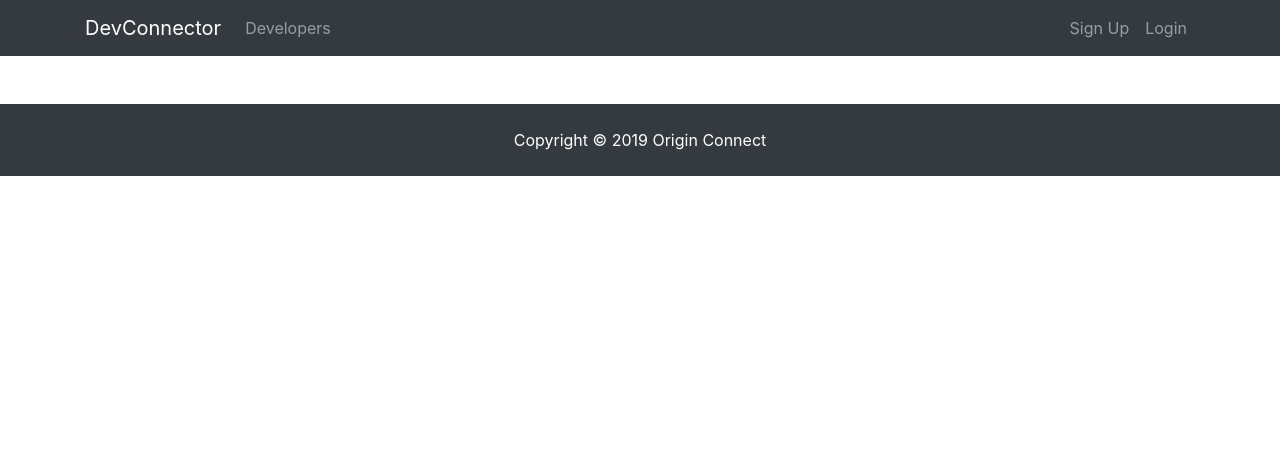
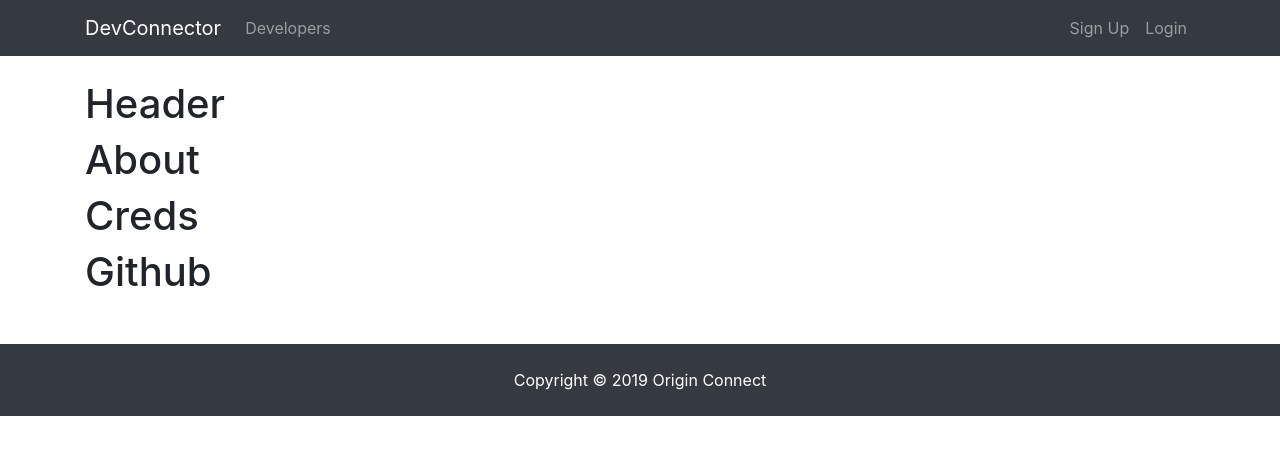
Before and after one commit to jtkp66/mern_social_network, a React (Create React App) app in the folder client/: page /profile/1 in a window 1280 px wide. Shown: the top 454 px of the page. Built offline with nearby package versions, Linux system fonts and the light colour scheme; no server answers.

Commit message:
Created action to get profile by handle. Added route to display Profile component by handle.

```diff
--- a/client/src/App.js
+++ b/client/src/App.js
@@ -21,6 +21,7 @@ import EditProfile from "./components/edit-profile/EditProfile";
 import AddExperience from "./components/add-credentials/AddExperience";
 import AddEducation from "./components/add-credentials/AddEducation";
 import Profiles from "./components/profiles/Profiles";
+import Profile from "./components/profile/Profile";
 
 import "./App.css";
 
@@ -57,6 +58,7 @@ class App extends Component {
               <Route exact path="/register" component={Register} />
               <Route exact path="/login" component={Login} />
               <Route exact path="/profiles" component={Profiles} />
+              <Route exact path="/profile/:handle" component={Profile} />
               <Switch>
                 <PrivateRoute exact path="/dashboard" component={Dashboard} />
               </Switch>
--- a/client/src/actions/profileActions.js
+++ b/client/src/actions/profileActions.js
@@ -21,6 +21,20 @@ export const getCurrentProfile = () => dispatch => {
       })
     )
     .catch(err => dispatch({ type: GET_PROFILE, payload: {} }));
+};
+
+// Get Profile by Handle
+export const getProfileByHandle = handle => dispatch => {
+  dispatch(setProfileLoading());
+  axios
+    .get(`/api/profile/handle/${handle}`)
+    .then(res =>
+      dispatch({
+        type: GET_PROFILE,
+        payload: res.data
+      })
+    )
+    .catch(err => dispatch({ type: GET_PROFILE, payload: null }));
 };
 
 // Create Profile
--- a/client/src/components/profile/Profile.js
+++ b/client/src/components/profile/Profile.js
@@ -3,19 +3,37 @@ import { connect } from "react-redux";
 import PropTypes from "prop-types";
 import { Link } from "react-router-dom";
 import ProfileHeader from "./ProfileHeader";
+import ProfileAbout from "./ProfileAbout";
 import ProfileCreds from "./ProfileCreds";
 import ProfileGithub from "./ProfileGithub";
-import ProfileAbout from "./ProfileAbout";
 import Spinner from "../common/Spinner";
+import { getProfileByHandle } from "../../actions/profileActions";
 
 class Profile extends Component {
+  componentDidMount() {
+    if (this.props.match.params.handle) {
+      this.props.getProfileByHandle(this.props.match.params.handle);
+    }
+  }
+
   render() {
-    return <div>Profile</div>;
+    return (
+      <div>
+        <ProfileHeader />
+        <ProfileAbout />
+        <ProfileCreds />
+        <ProfileGithub />
+      </div>
+    );
   }
 }
 
 const mapStateToProps = state => ({
+  getProfileByHandle: PropTypes.func.isRequired,
   profile: PropTypes.object.isRequired
 });
 
-export default connect(mapStateToProps)(Profile);
+export default connect(
+  mapStateToProps,
+  { getProfileByHandle }
+)(Profile);
```
